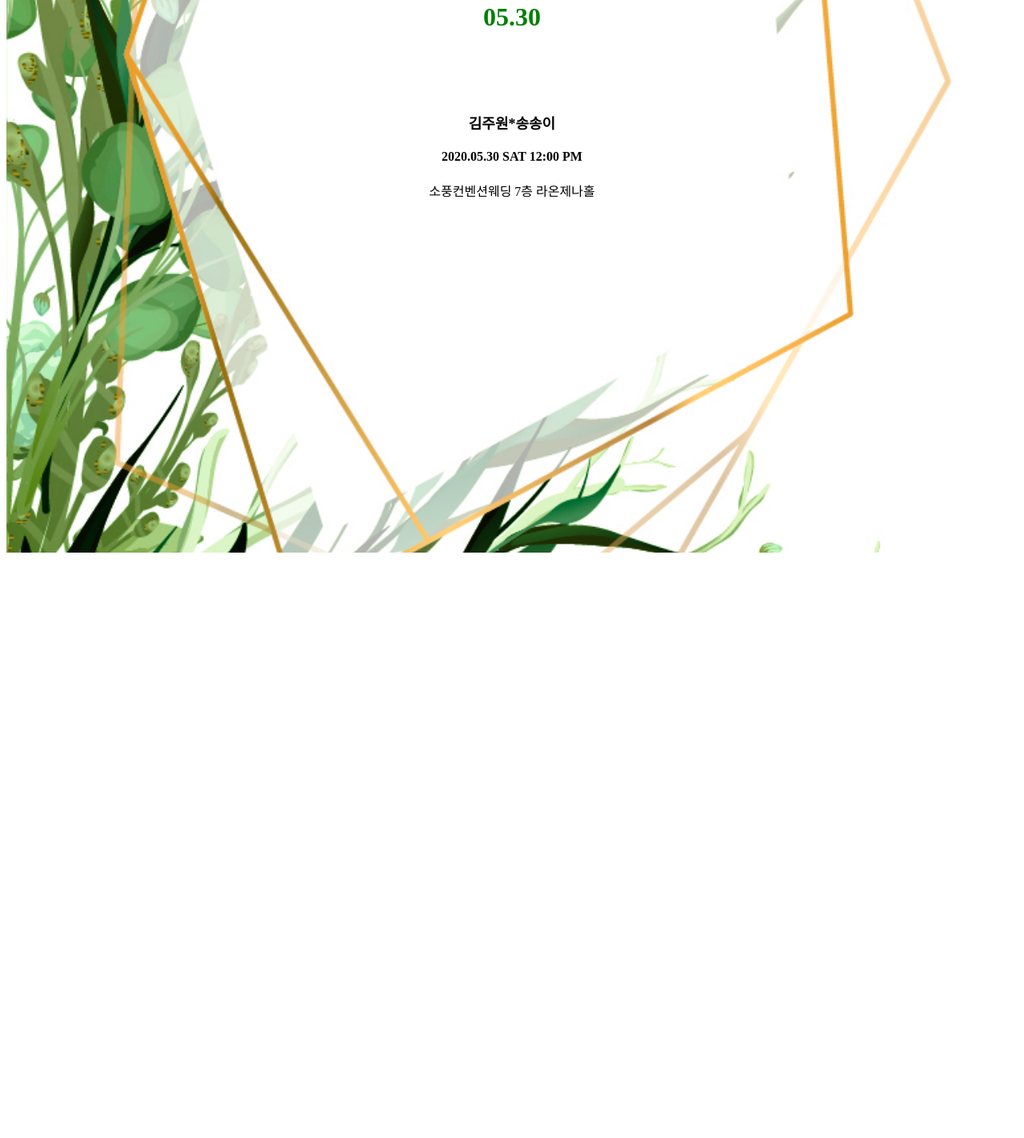
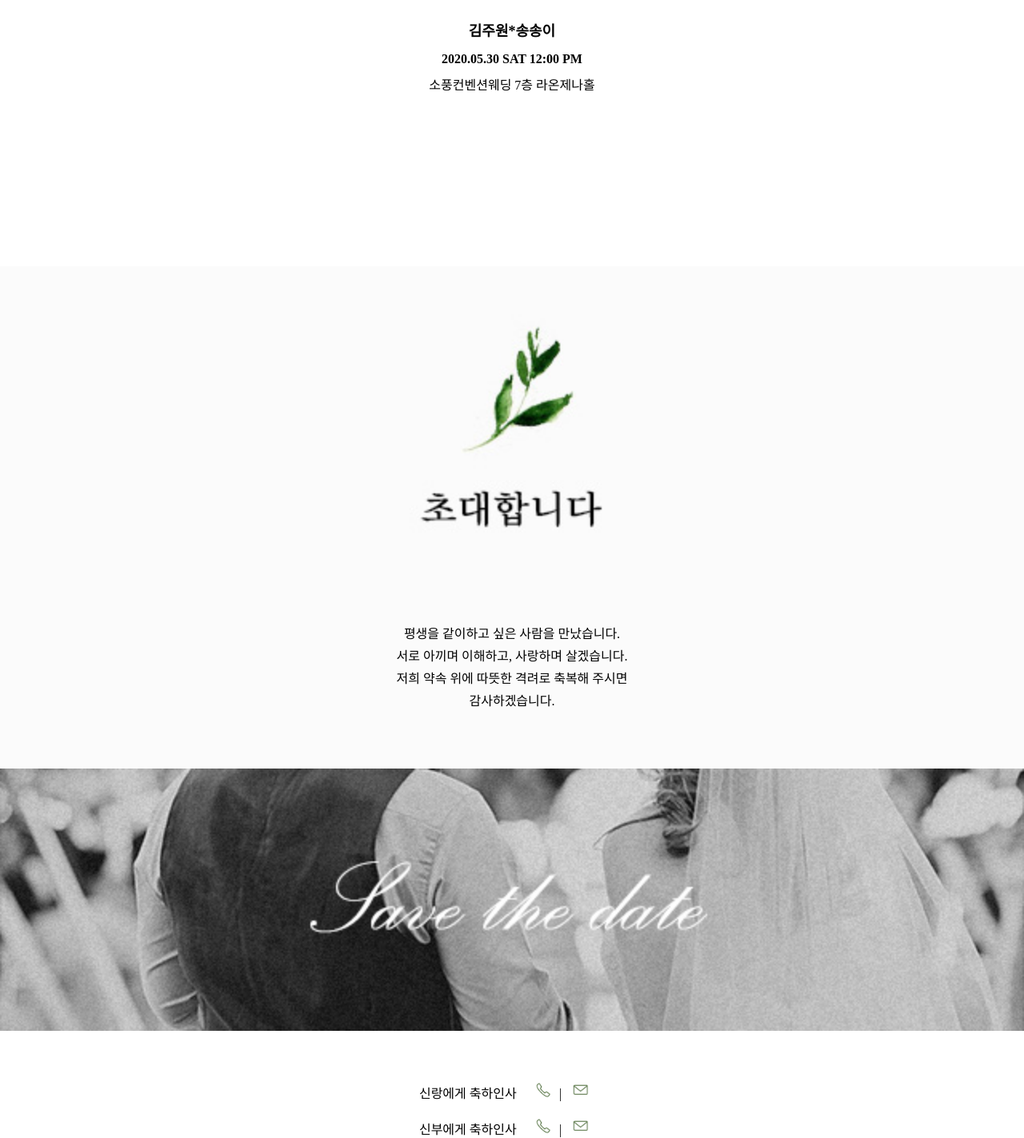
Before and after one commit to aftergloww/mobilecard, a plain HTML site: page index.html in a window 1280 px wide. Shown: the part 467-1890 px from the top of the page at 80% size. Before the commit the page ends 1166 px from the top, so only its background shows below. Drawn offline with Linux system fonts and the light colour scheme.

Commit message:
Add files via upload

```diff
--- a/index.html
+++ b/index.html
@@ -4,16 +4,43 @@
    <meta charset="UTF-8">
    <meta name="viewport" content="width=device-width, initial-scale=1.0">
    <title>Document</title>
+   <style>
+      * {margin: 0; padding: 0; box-sizing: border-box;}
+   </style>
 </head>
+
 <body>
-   <div style="width: 100%; height: 100vh; padding-top: 350px;
-   background-image: url(img/plant-03.jpg); background-size: cover;
-   background-position: center center;">
-      <h1 style="text-align: center; font-size: 40px;">우리 결혼합니다</h1>
-      <h2 style="text-align: center; font-size: 32px; color: green;">05.30</h2>
-      <h3 style="text-align: center; font-size: 18px; margin-top: 100px;">김주원*송송이</h3>
-      <h4 style="text-align: center; font-size: 16px;">2020.05.30 SAT 12:00 PM</h4>
-      <p style="text-align: center; font-size: 16px;">소풍컨벤션웨딩 7층 라온제나홀</p>
+    <div style="width: 100%; height: 100vh;">
+      <img src="img/main_top_bg.jpg" alt="">
+      <h1 style="text-align: center; font-size: 40px; margin-top: 60px; font-family: serif;" title="카드의 제목">우리 결혼합니다</h1>
+      <h2 style="text-align: center; font-size: 28px; color: green; font-family: serif; margin-top: 20px;">05.30</h2>
+
+      <h3 style="text-align: center; font-size: 18px; margin-top: 100px; font-family: serif;">김주원*송송이</h3>
+      <h4 style="text-align: center; font-size: 16px; font-family: serif; margin-top: 15px;">2020.05.30 SAT 12:00 PM</h4>
+      <p style="text-align: center; font-size: 16px; font-family: serif; margin-top: 10px;" >소풍컨벤션웨딩 7층 라온제나홀</p>
    </div>
+
+   <div style="width: 100%; height: 100vh; background-color: #fbfbfb; padding-top: 60px;">
+      <img src="img/title_img_1.jpg" width="100%">
+      <p style="font-family: serif; font-size: 16px; text-align: center; line-height: 28px; margin-top: 100px;">
+         평생을 같이하고 싶은 사람을 만났습니다.<br>
+         서로 아끼며 이해하고, 사랑하며 살겠습니다.<br>
+         저희 약속 위에 따뜻한 격려로 축복해 주시면<br>
+         감사하겠습니다.
+      </p>
+      <img src="img/img1.jpg" style="width: 100%; margin-top: 70px;">
+      <p style="font-family: serif; font-size: 16px; text-align: center; line-height: 20px; margin-top: 60px;">
+         신랑에게 축하인사
+         <img src="img/call25.png" style="margin-left: 20px; margin-right: 10px; height: 20px;">|
+         <img src="img/sms25.png" style="margin-left: 10px; margin-right: 20px; height: 20px;">
+      </p>
+      <p style="font-family: serif; font-size: 16px; text-align: center; line-height: 20px; margin-top: 20px;">
+         신부에게 축하인사
+         <img src="img/call25.png" style="margin-left: 20px; margin-right: 10px; height: 20px;">|
+         <img src="img/sms25.png" style="margin-left: 10px; margin-right: 20px; height: 20px;">
+      </p>
+   </div>
+
 </body>
+
 </html>
```
